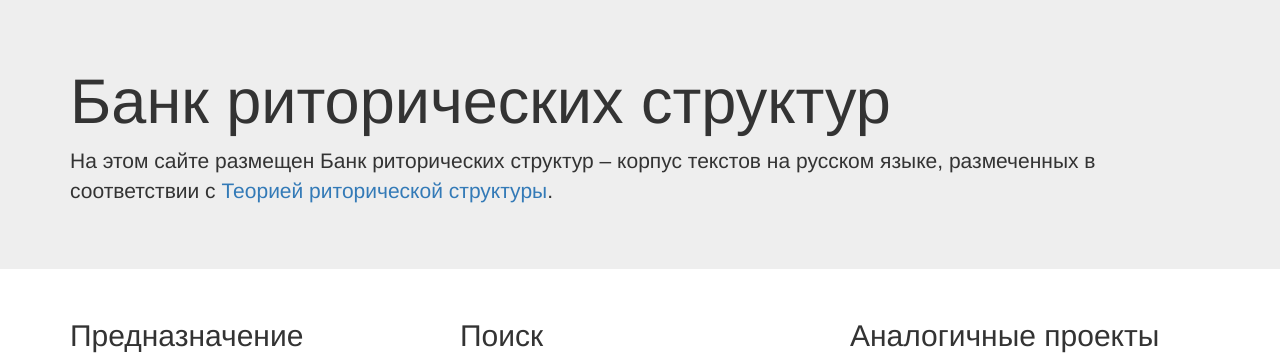
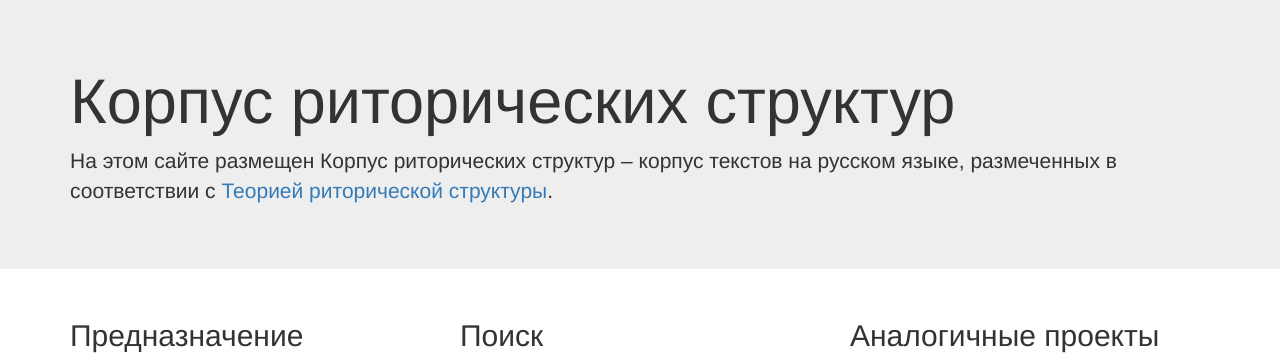
Before and after one commit to IraPS/Ru-RST-corpus, a Flask app: page /index.html in a window 1280 px wide. Shown: the part 51-404 px from the top of the page. Run offline with Flask 2, Linux system fonts and the light colour scheme; some libraries are stand-ins or nearby versions.

Commit message:
bank --> corpus

```diff
--- a/backend/templates/index.html
+++ b/backend/templates/index.html
@@ -6,8 +6,8 @@
     <!-- Main jumbotron for a primary marketing message or call to action -->
     <div class="jumbotron">
       <div class="container">
-        <h1>Банк риторических структур</h1>
-        <p>На этом сайте размещен Банк риторических структур – корпус текстов на русском языке, размеченных в соответствии с <a href="aboutRST.html">Теорией риторической структуры</a>.</p>
+        <h1>Корпус риторических структур</h1>
+        <p>На этом сайте размещен Корпус риторических структур – корпус текстов на русском языке, размеченных в соответствии с <a href="aboutRST.html">Теорией риторической структуры</a>.</p>
       </div>
     </div>
 {% endblock %}
```
